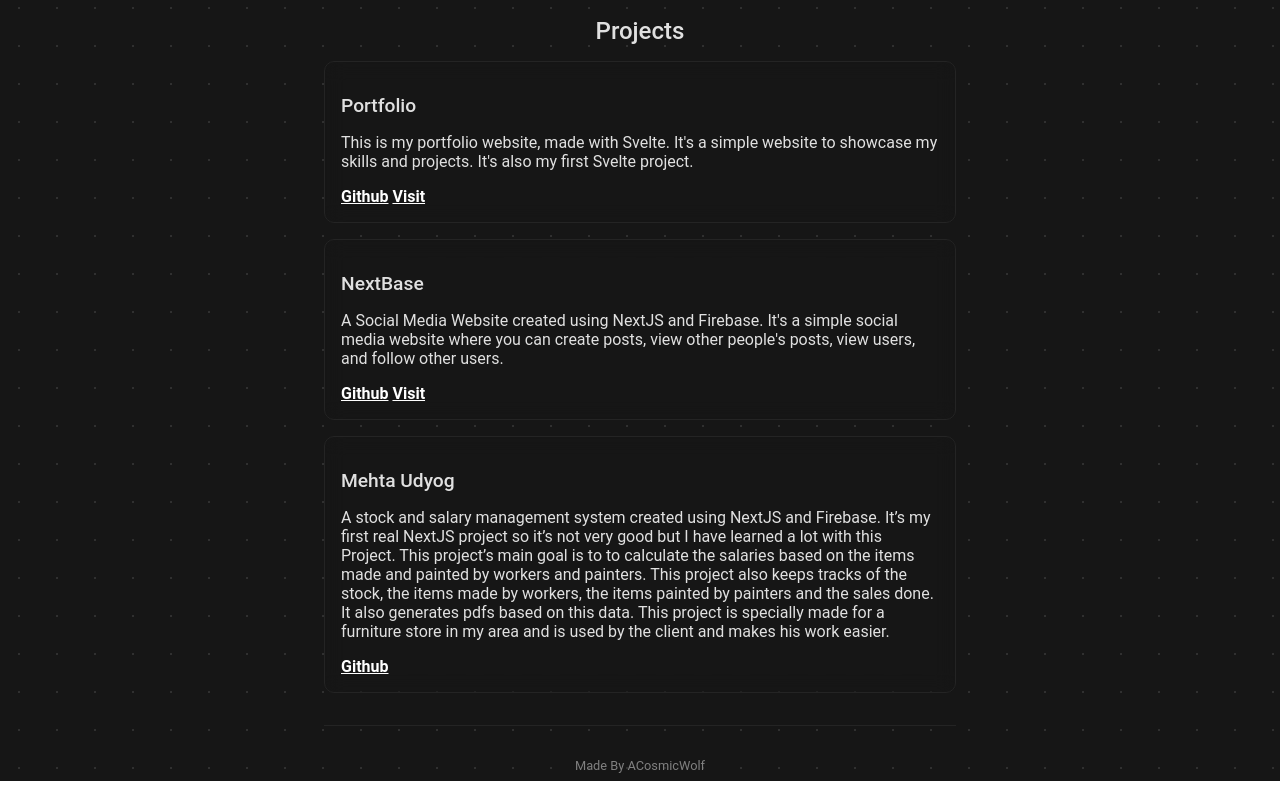
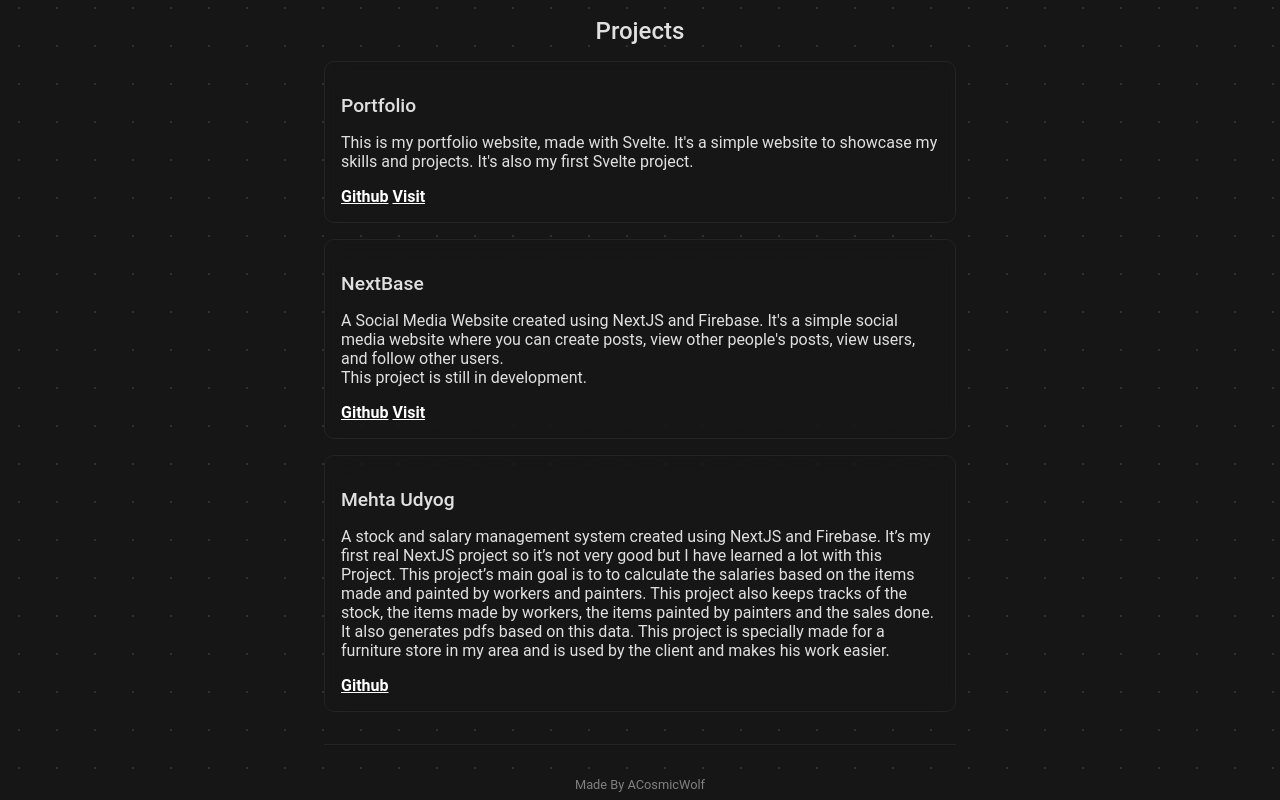
Before and after one commit to ACosmicWolf/portfoli, a Svelte app: page / in a window 1280 px wide. Shown: the part 1151-1951 px from the top of the page. Built offline with nearby package versions, Linux system fonts and the light colour scheme.

Commit message:
Added still in development to nextbase

```diff
--- a/src/App.svelte
+++ b/src/App.svelte
@@ -115,6 +115,8 @@
       A Social Media Website created using NextJS and Firebase. It's a simple
       social media website where you can create posts, view other people's
       posts, view users, and follow other users.
+      <br />
+      This project is still in development.
     </p>
     <a href="https://github.com/ACosmicWolf/nextbase" target="_blank">Github</a>
     <a href="https://nextbase.acosmicwolf.me" target="_blank">Visit</a>
```
